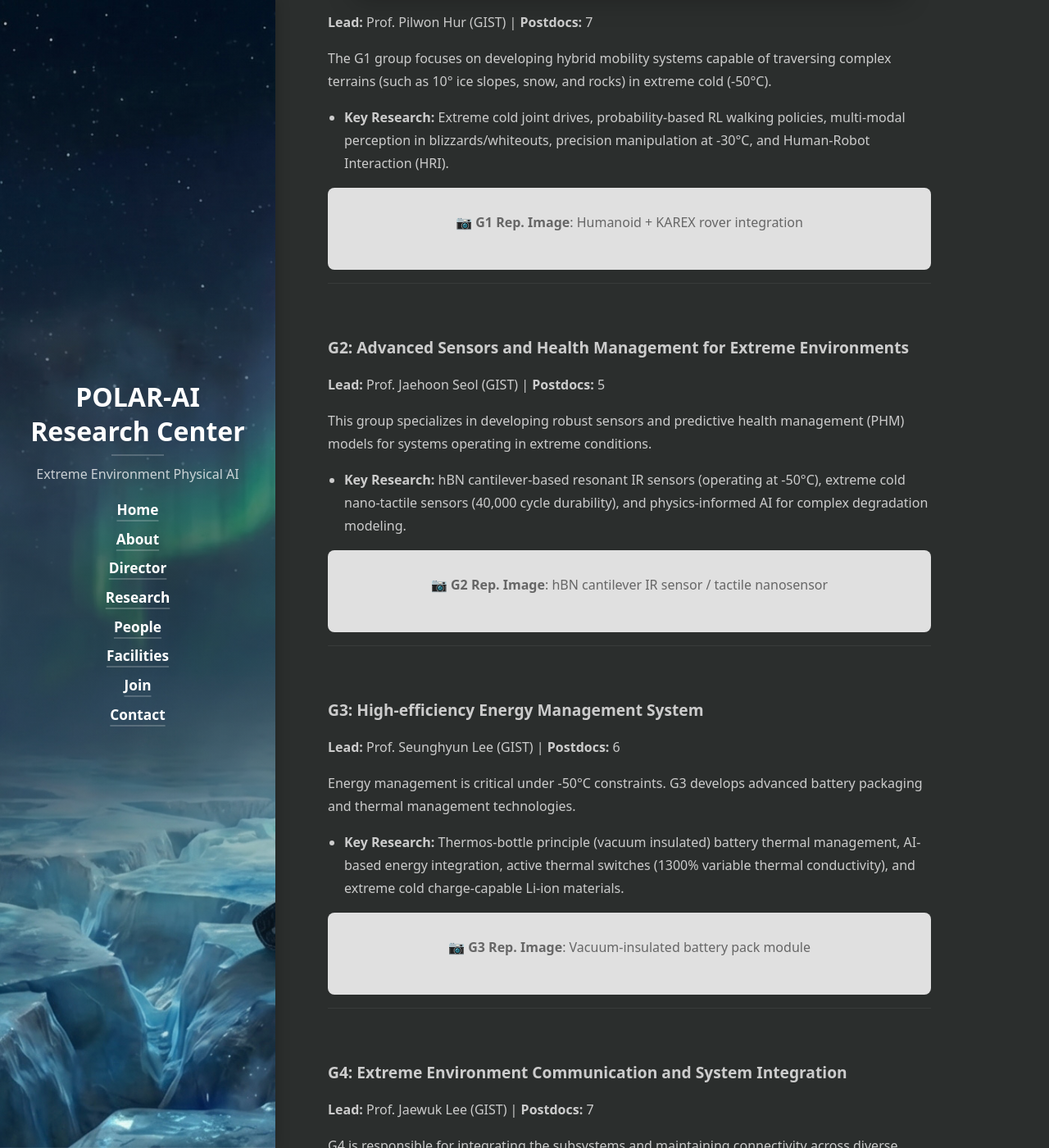
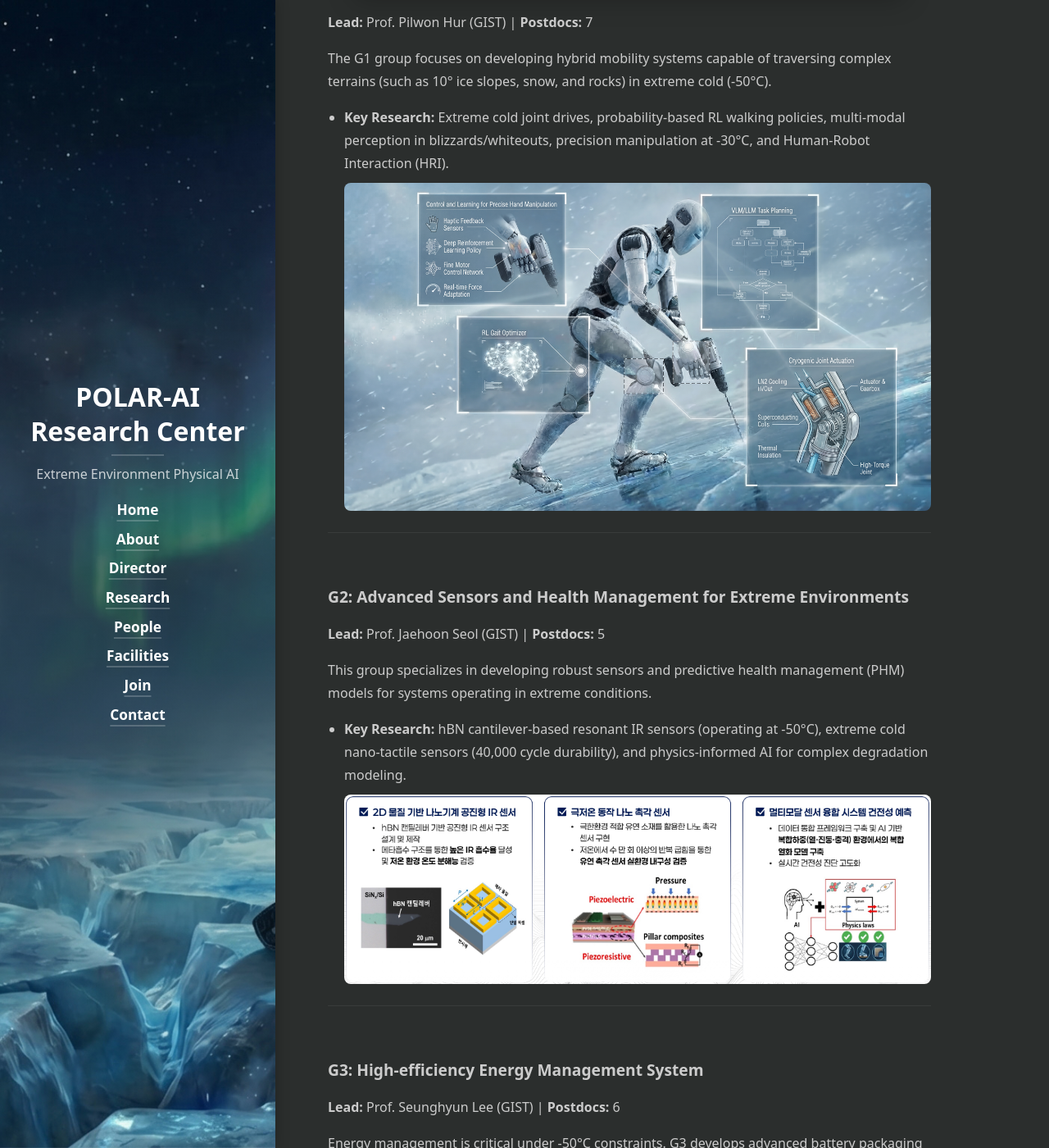
Before and after one commit to polar-ai-gist/polar-ai-gist.github.io, a Jekyll site: the page built from research.md, in a window 1280 px wide and 1400 px high, scrolled down 387 px. Shown: the whole window at 82% size. Built offline with Jekyll 4.4.1, drawn with Linux system fonts in a browser that asks for light colours; cached includes are drawn as plain includes; some web fonts are replaced; part of the change alters nothing that is shown; some of the changed text lies outside the part shown.

Commit message:
updated research images

```diff
--- a/research.md
+++ b/research.md
@@ -4,10 +4,10 @@ title: Research
 permalink: /research/
 nav: true
 nav_order: 4
-g1_image:
-g2_image:
-g3_image:
-g4_image:
+g1_image: /assets/img/research/g1.png
+g2_image: /assets/img/research/g2.png
+g3_image: /assets/img/research/g3.png
+g4_image: /assets/img/research/g4.png
 ---
 
 Our research is divided into four main groups (G1-G4) working in harmony to develop an integrated autonomous robotic system for extreme environments.
```
Also changed, not shown: assets/img/research/g1.png (added), assets/img/research/g2.png (added), assets/img/research/g3.png (added), assets/img/research/g4.png (added), 1 other file.
